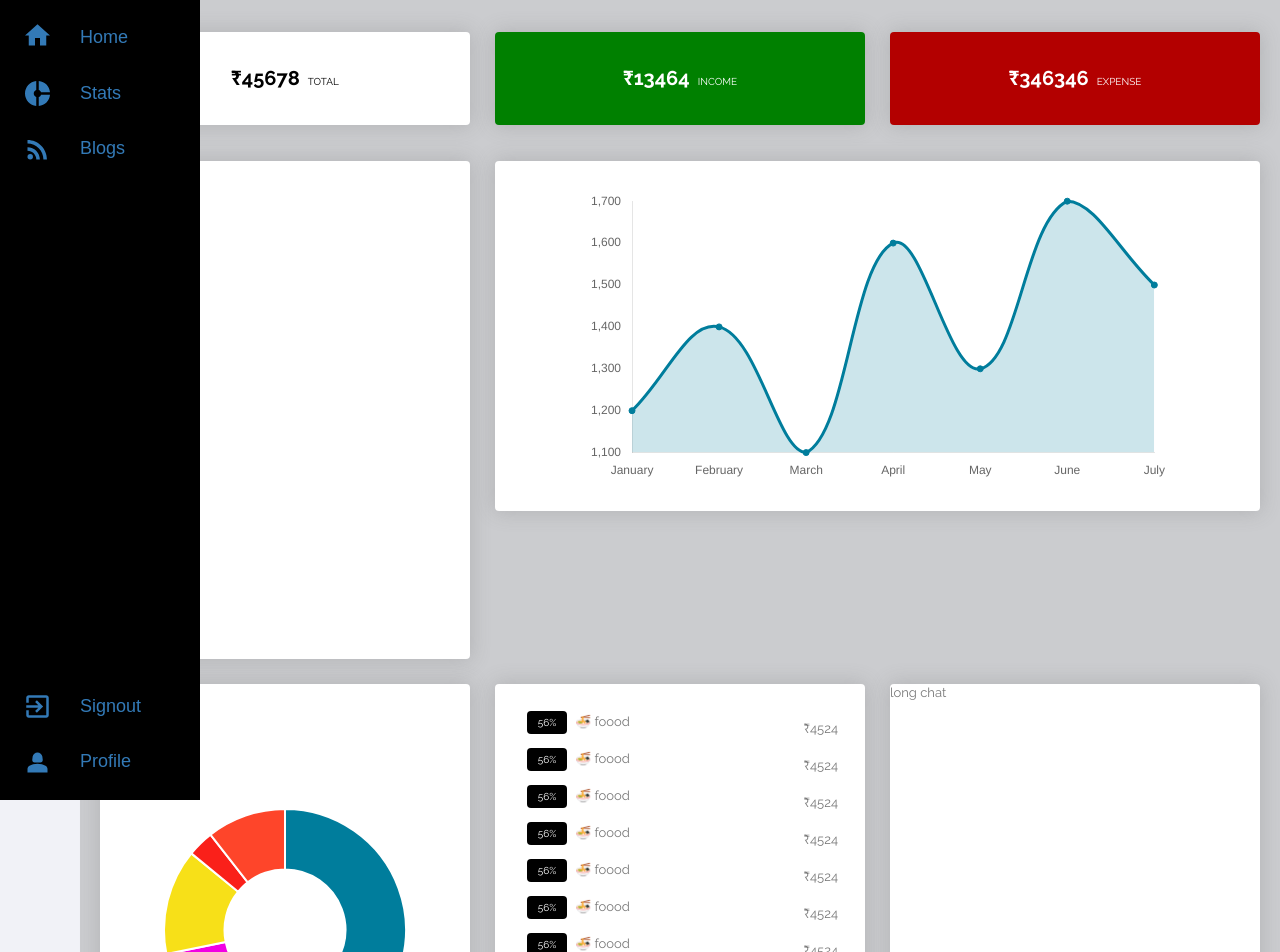
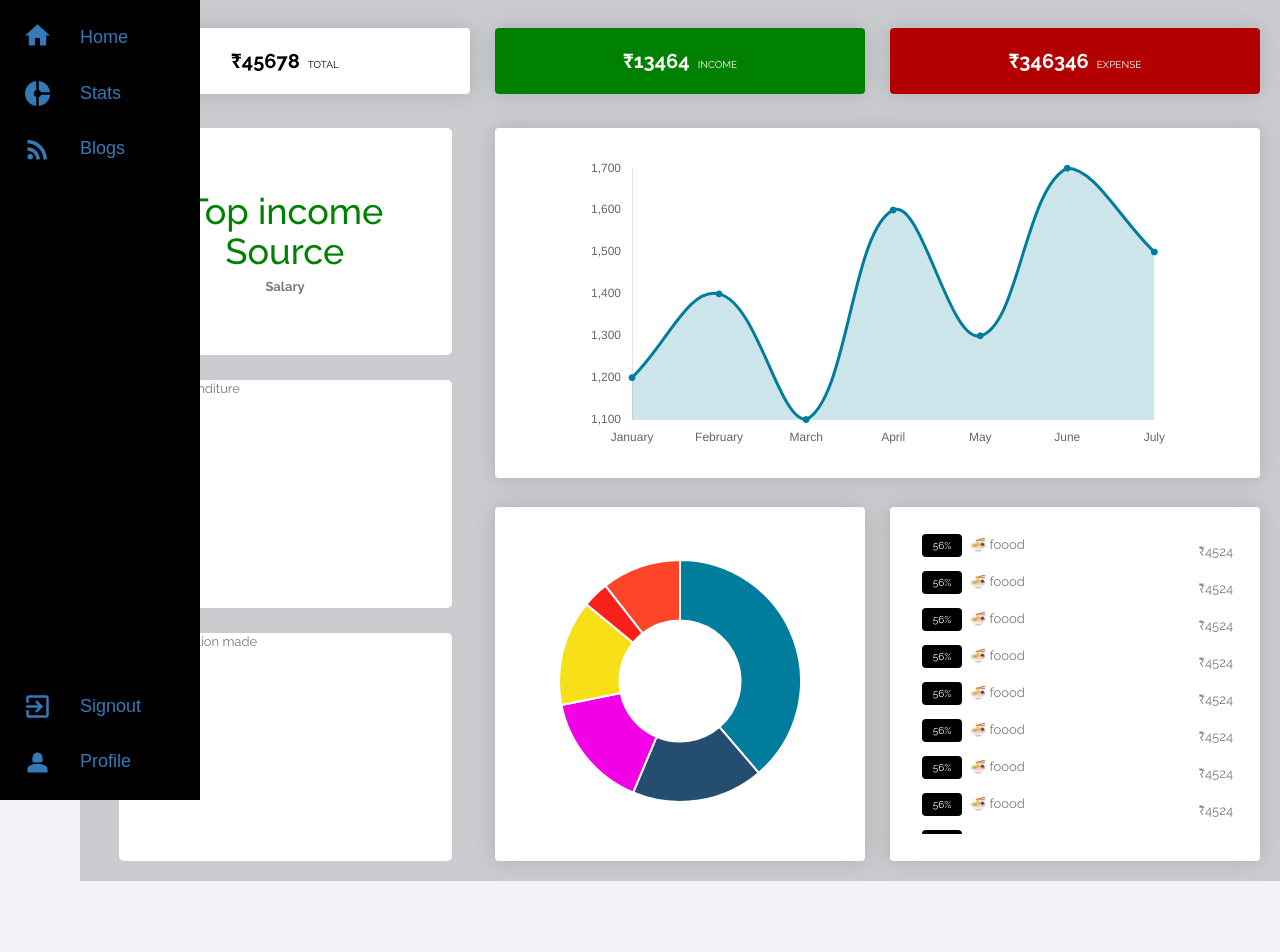
Before and after one commit to Nirosh-Shetty/Personal-Finance, a React (Vite) app in the folder client/: page /stats in a window 1280 px wide. Shown: the top 952 px of the page. After the commit the page ends 881 px from the top, so only its background shows below. Built offline with nearby package versions, Linux system fonts and the light colour scheme; the HTML template or start-up script is replaced by a standard one.

Commit message:
stats updated

```diff
--- /dev/null
+++ b/client/src/components/Stats/Insights.jsx
@@ -0,0 +1,16 @@
+import React from "react";
+import "./insights.css";
+const Insights = () => {
+  return (
+    <>
+      <div className="top-income">
+        <h1>Top income Source</h1>
+        <span>Salary</span>
+      </div>
+      <div>Largest Expenditure</div>
+      <div>Total Transaction made</div>
+    </>
+  );
+};
+
+export default Insights;
--- a/client/src/components/Stats/Stats.jsx
+++ b/client/src/components/Stats/Stats.jsx
@@ -4,6 +4,7 @@ import "./stats.css";
 import LineChart from "./LineChart";
 import PieChart from "./PieChart";
 import PercentageChat from "./PercentageChat";
+import Insights from "./Insights";
 export default function Stats() {
   return (
     <div className="margin-left stats-container">
@@ -17,7 +18,9 @@ export default function Stats() {
         ₹346346<span className="amount-type">Expense</span>
       </button>
 
-      <div className="most-trans">Insights</div>
+      <div className="insights">
+        <Insights />
+      </div>
       <div className="line-chart">
         <LineChart />
       </div>
@@ -27,7 +30,9 @@ export default function Stats() {
       <div className="percentage">
         <PercentageChat />
       </div>
-      <div className="long-chart">long chat</div>
+      {/* <div className="long-chart">
+        <BarChart />
+      </div> */}
     </div>
   );
 }
--- a/client/src/components/Stats/percentageChart.css
+++ b/client/src/components/Stats/percentageChart.css
@@ -2,6 +2,7 @@
   display: flex;
   align-items: center;
   justify-content: space-between;
+  overflow: scroll;
 }
 
 .show-percentage {
@@ -26,6 +27,7 @@
 .right {
 }
 
-percent-comp-contain {
-  overflow: hidden;
+.percent-comp-contain {
+  overflow: scroll;
+  height: 300px;
 }
--- a/client/src/components/Stats/stats.css
+++ b/client/src/components/Stats/stats.css
@@ -69,6 +69,25 @@
   font-style: normal;
 }
 
+/* insights */
+.insights {
+  grid-row-start: 2;
+  grid-row-end: 4;
+  display: flex;
+  align-items: center;
+  justify-content: space-between;
+  flex-direction: column;
+  background-color: transparent;
+  box-shadow: none;
+}
+
+.insights > * {
+  background: #ffffff;
+  border-radius: 5px;
+  width: 90%;
+  height: 31%;
+}
+
 /* line chart */
 .line-chart {
   grid-column-start: 2;
```
